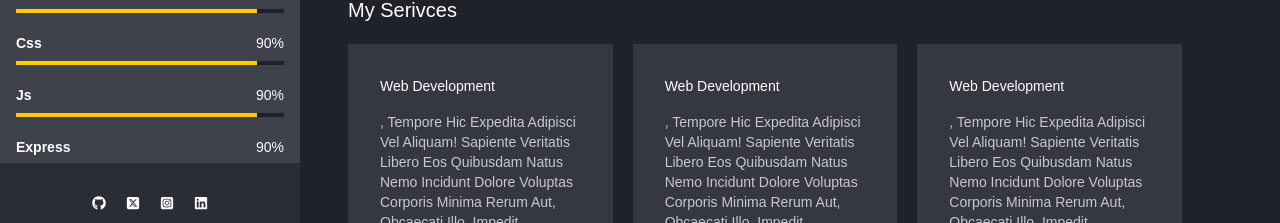
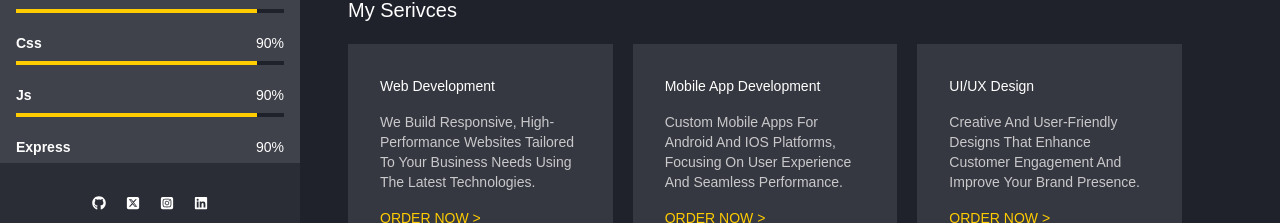
Before and after one commit to devMagnetsOfficial/portfolio-devMagnets, a React (Vite) app in the folder frontend/: page / in a window 1280 px wide. Shown: the part 577-800 px from the top of the page. Built offline with nearby package versions, Linux system fonts and the light colour scheme.

Commit message:
home page is done only animation is left

```diff
--- a/frontend/src/index.css
+++ b/frontend/src/index.css
@@ -15,3 +15,11 @@
   color:#c9c9cc;
   margin-left: 5px;
 }
+
+@media (min-width: 1024px) {
+  .hover-effect:hover {
+    position: relative;
+    transform: scale(0.9);
+    box-shadow: inset -1px -2px 20px 0px darkgray;
+  }
+}
--- a/frontend/src/pages/home/Pricing.jsx
+++ b/frontend/src/pages/home/Pricing.jsx
@@ -7,7 +7,7 @@ export default function Pricing() {
             <div className=" grid grid-cols-1 lg:grid-cols-3 gap-5 ">
 
 
-                <div className=" text-textPrimary flex flex-col items-center gap-8 p-8 text-sm bg-white/10">
+                <div className=" text-textPrimary flex flex-col items-center gap-8 p-8 text-sm bg-white/10 hover-effect">
                     <h1 className="">Starter Price</h1>
                     <h2 className="text-2xl">$ <span className="text-accent font-semibold">free</span> hour <span className="text-accent font-semibold">*</span></h2>
                     <ul className="flex flex-col items-center gap-4">
@@ -24,7 +24,7 @@ export default function Pricing() {
                 </div>
 
 
-                <div className=" text-textPrimary flex relative  flex-col items-center gap-8 p-8 text-sm bg-white/10 overflow-hidden">
+                <div className=" text-textPrimary flex relative  flex-col items-center gap-8 p-8 text-sm bg-white/10 overflow-hidden hover-effect">
                 <span className="bg-accent rotate-45 w-[160px] text-center text-dark uppercase font-semibold absolute -right-10">popular</span>
                     <h1 className="">Hour Payment</h1>
                     <h2 className="text-2xl">$ <span className="text-accent font-semibold">29</span> hour <span className="text-accent font-semibold">*</span></h2>
@@ -41,7 +41,7 @@ export default function Pricing() {
                 </div>
 
 
-                <div className=" text-textPrimary flex flex-col items-center gap-8 p-8 text-sm bg-white/10">
+                <div className=" text-textPrimary flex flex-col items-center gap-8 p-8 text-sm bg-white/10 hover-effect">
                     <h1 className="">Full Time</h1>
                     <h2 className="text-2xl">$ <span className="text-accent font-semibold">2999</span> hour <span className="text-accent font-semibold">*</span></h2>
                     <ul className="flex flex-col items-center gap-4">
--- a/frontend/src/pages/home/Service.jsx
+++ b/frontend/src/pages/home/Service.jsx
@@ -8,7 +8,7 @@ export default function Service() {
 
                 {
                     services.map((e, idx) => (
-                        <div key={idx} className=" flex flex-col gap-4 p-8 text-sm bg-white/10">
+                        <div key={idx} className=" flex flex-col gap-4 p-8 text-sm bg-white/10 hover-effect">
                             <h1 className="text-textPrimary">{e.title}</h1>
                             <p className="text-textSecondary">{e.description}</p>
                             <button type="button" className="w-fit text-accent uppercase">order now &gt;</button>
--- a/frontend/src/pages/home/recommendData.js
+++ b/frontend/src/pages/home/recommendData.js
@@ -1,11 +1,52 @@
-    const Recommendations = [
-        { name: 'web development1', designation: 'author', desc: 'lorem10', rate: 3 },
-        { name: 'web development2', designation: 'author', desc: 'lorem10', rate: 5 },
-        { name: 'web development3', designation: 'author', desc: 'lorem10', rate: 4 },
-        { name: 'web development4', designation: 'author', desc: 'lorem10', rate: 5 },
-        { name: 'web development5', designation: 'author', desc: 'lorem10', rate: 4 },
-        { name: 'web development6', designation: 'author', desc: 'lorem10', rate: 4 },
-        { name: 'web development7', designation: 'author', desc: 'lorem10', rate: 5 },
-        { name: 'web development8', designation: 'author', desc: 'lorem10', rate: 4 }
-    ];
-        export default Recommendations;
+const Recommendations = [
+  {
+    name: 'Aarav Sharma',
+    designation: 'Founder, TechSpark',
+    desc: 'Amazing experience! The team delivered the project on time and the quality was top-notch.',
+    rate: 5
+  },
+  {
+    name: 'Sneha Reddy',
+    designation: 'CEO, Innovatech',
+    desc: 'Professional, reliable, and creative. Communication was smooth throughout the project.',
+    rate: 4
+  },
+  {
+    name: 'Rohan Verma',
+    designation: 'Product Manager, SoftSolutions',
+    desc: 'Very satisfied with their work. The application met all our requirements perfectly.',
+    rate: 5
+  },
+  {
+    name: 'Priya Kapoor',
+    designation: 'Co-Founder, Digiminds',
+    desc: 'The team is highly skilled and responsive. Great experience from start to finish.',
+    rate: 4
+  },
+  {
+    name: 'Vikram Singh',
+    designation: 'CTO, CloudWave',
+    desc: 'Excellent execution and attention to detail. I highly recommend them for any project.',
+    rate: 5
+  },
+  {
+    name: 'Ananya Joshi',
+    designation: 'Founder, CodeCrafters',
+    desc: 'Creative, reliable, and very professional. The project was delivered flawlessly.',
+    rate: 4
+  },
+  {
+    name: 'Arjun Mehta',
+    designation: 'Software Architect, NetSolutions',
+    desc: 'The team understood our requirements perfectly and implemented them efficiently.',
+    rate: 5
+  },
+  {
+    name: 'Isha Choudhary',
+    designation: 'Head of Product, Webfinity',
+    desc: 'Highly recommended! The collaboration was smooth and results were outstanding.',
+    rate: 4
+  }
+];
+
+export default Recommendations;
--- a/frontend/src/pages/home/serviceData.js
+++ b/frontend/src/pages/home/serviceData.js
@@ -1,23 +1,29 @@
 const services = [
   {
     title: "Web Development",
-            description: ", Tempore Hic Expedita Adipisci Vel Aliquam! Sapiente Veritatis Libero Eos Quibusdam Natus Nemo Incidunt Dolore Voluptas Corporis Minima Rerum Aut, Obcaecati Illo. Impedit, Quisquam.",
+    description: "We build responsive, high-performance websites tailored to your business needs using the latest technologies.",
     orderText: "ORDER NOW >"
   },
   {
-            title: "Web Development",
-            description: ", Tempore Hic Expedita Adipisci Vel Aliquam! Sapiente Veritatis Libero Eos Quibusdam Natus Nemo Incidunt Dolore Voluptas Corporis Minima Rerum Aut, Obcaecati Illo. Impedit, Quisquam.",
+    title: "Mobile App Development",
+    description: "Custom mobile apps for Android and iOS platforms, focusing on user experience and seamless performance.",
     orderText: "ORDER NOW >"
   },
   {
-            title: "Web Development",
-            description: ", Tempore Hic Expedita Adipisci Vel Aliquam! Sapiente Veritatis Libero Eos Quibusdam Natus Nemo Incidunt Dolore Voluptas Corporis Minima Rerum Aut, Obcaecati Illo. Impedit, Quisquam.",
+    title: "UI/UX Design",
+    description: "Creative and user-friendly designs that enhance customer engagement and improve your brand presence.",
     orderText: "ORDER NOW >"
   },
   {
-            title: "Web Development2",
-            description: ", Tempore Hic Expedita Adipisci Vel Aliquam! Sapiente Veritatis Libero Eos Quibusdam Natus Nemo Incidunt Dolore Voluptas Corporis Minima Rerum Aut, Obcaecati Illo. Impedit, Quisquam.",
+    title: "E-commerce Solutions",
+    description: "Robust e-commerce platforms with secure payment gateways, easy management, and high scalability.",
+    orderText: "ORDER NOW >"
+  },
+  {
+    title: "Digital Marketing",
+    description: "SEO, social media marketing, and online campaigns to boost your brand visibility and conversions.",
     orderText: "ORDER NOW >"
   }
-    ]
+];
+
 export default services;
```
Also changed, not shown: frontend/src/pages/home/Recommendation.jsx (+53 -15 lines). Lines whose indentation alone changed are shown as unchanged.
